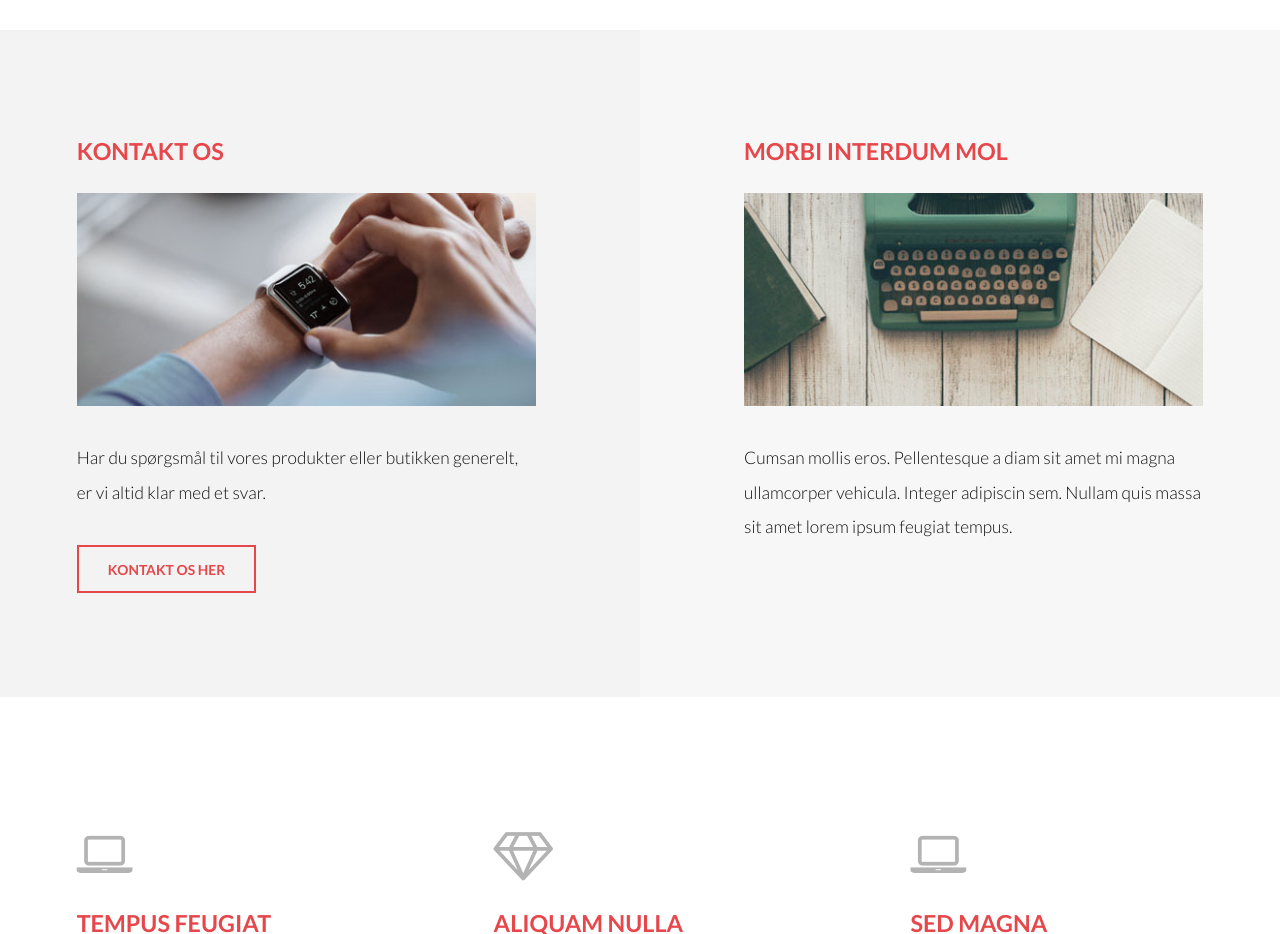
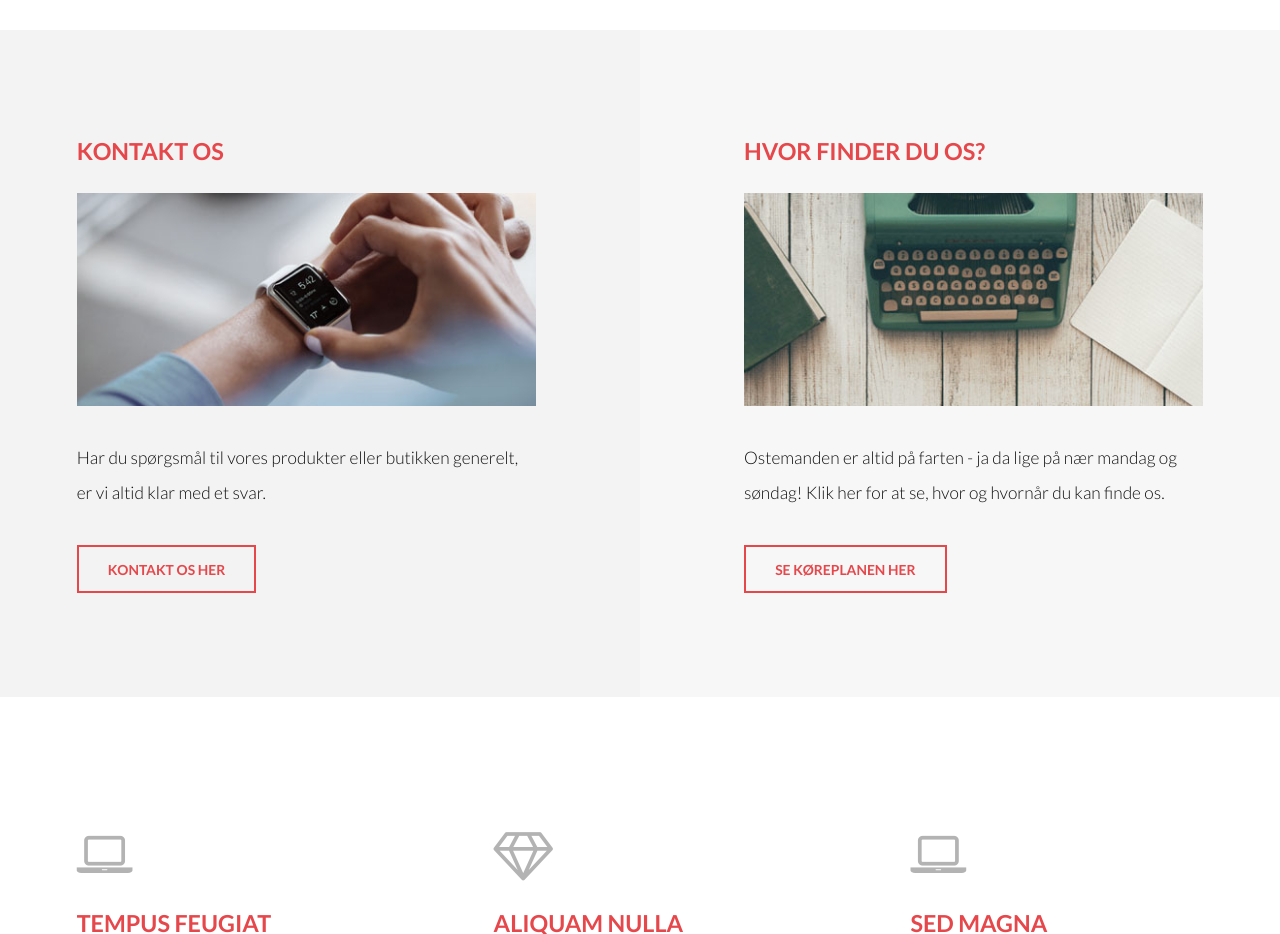
Before and after one commit to KasperFrydensberg/Ostemanden, a plain HTML site: page index.html in a window 1280 px wide. Shown: the part 1200-2134 px from the top of the page. Drawn offline with Linux system fonts and the light colour scheme.

Commit message:
Update index.html

```diff
--- a/index.html
+++ b/index.html
@@ -76,12 +76,15 @@
 					<article class="alt">
 						<div class="content">
 							<header>
-								<h3>Morbi interdum mol</h3>
+								<h3>Hvor finder du os?</h3>
 							</header>
 							<div class="image fit">
 								<img src="images/pic02.jpg" alt="" />
 							</div>
-							<p>Cumsan mollis eros. Pellentesque a diam sit amet mi magna ullamcorper vehicula. Integer adipiscin sem. Nullam quis massa sit amet lorem ipsum feugiat tempus.</p>
+							<p>Ostemanden er altid på farten - ja da lige på nær mandag og søndag! Klik her for at se, hvor og hvornår du kan finde os.</p>
+							<ul class="actions">
+								<li><a href="omos.html" class="button alt">Se køreplanen her</a></li>
+							</ul>
 						</div>
 					</article>
 				</div>
```
